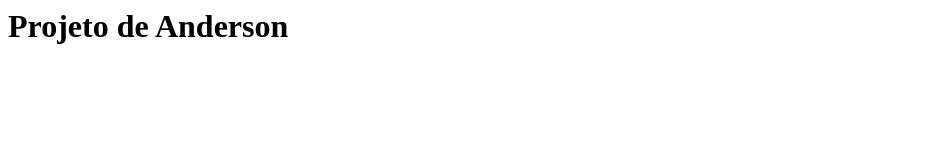
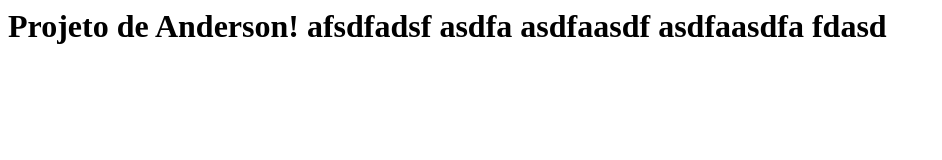
Before and after one commit to andersonfranca/curso-git, a plain HTML site: page index.html in a window 1280 px wide. Shown: the whole page, without its empty margins (0-942 px from the left). Drawn offline with Linux system fonts and the light colour scheme.

Commit message:
modificações

```diff
--- a/index.html
+++ b/index.html
@@ -2,6 +2,11 @@
 	<head>
 	</head>
 	<body>
-		<h1>Projeto de Anderson<h1/>
+		<h1>Projeto de Anderson!
+		afsdfadsf
+		asdfa
+		asdfaasdf
+		asdfaasdfa
+		fdasd<h1/>
 	</body>
 </html>
```
